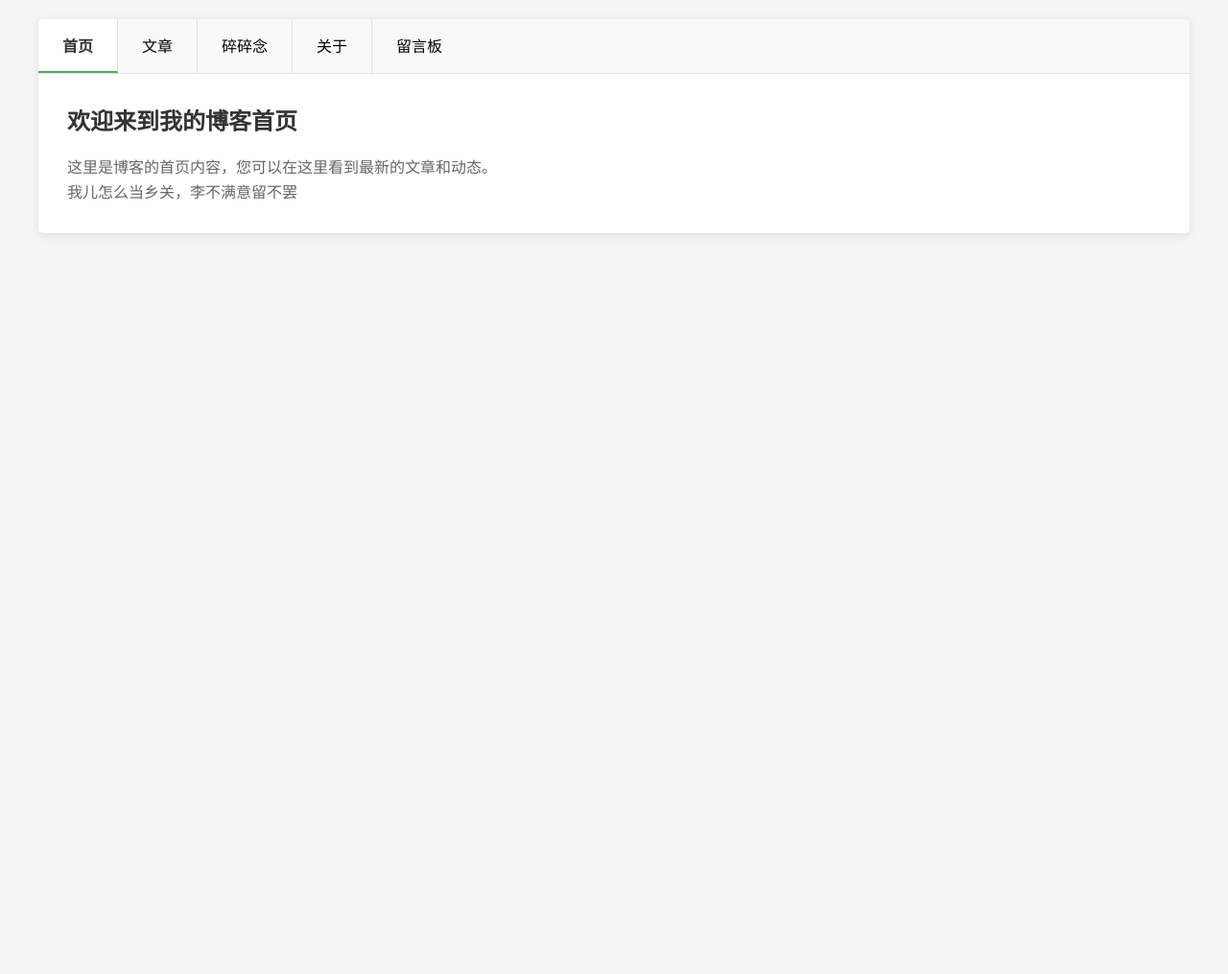
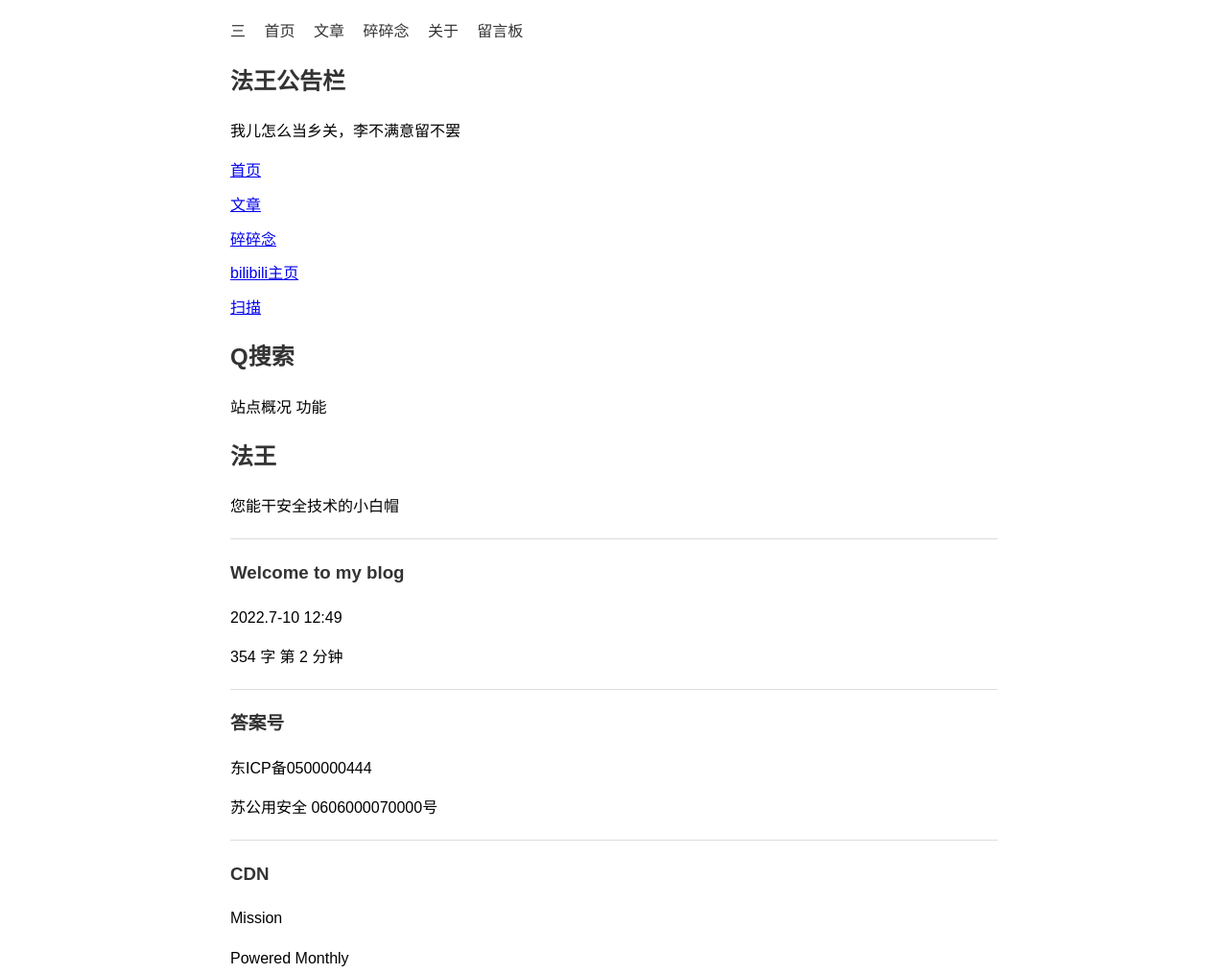
Before and after one commit to 13416224234/13416224234-github.io, a plain HTML site: page index.html in a window 1280 px wide. Shown: the top 1015 px of the page at 96% size. Before the commit the page ends 800 px from the top, so only its background shows below. Drawn offline with Linux system fonts and the light colour scheme.

Commit message:
Update index.html

```diff
--- a/index.html
+++ b/index.html
@@ -1,154 +1,99 @@
 <!DOCTYPE html>
-<html lang="zh-CN">
+<html lang="zh">
 <head>
     <meta charset="UTF-8">
     <meta name="viewport" content="width=device-width, initial-scale=1.0">
-    <title>Tabbed Navigation</title>
+    <title>法王公告栏</title>
     <style>
-        * {
-            margin: 0;
-            padding: 0;
-            box-sizing: border-box;
-            font-family: 'Microsoft YaHei', sans-serif;
+        body {
+            font-family: Arial, sans-serif;
+            max-width: 800px;
+            margin: 0 auto;
+            padding: 20px;
+            line-height: 1.6;
         }
-
-        body {
-            background-color: #f5f5f5;
-            padding: 20px;
+        nav {
+            margin-bottom: 20px;
         }
-
-        .tabs-container {
-            max-width: 1200px;
-            margin: 0 auto;
-            background: white;
-            box-shadow: 0 2px 10px rgba(0,0,0,0.1);
-            border-radius: 5px;
-            overflow: hidden;
-        }
-
-        .tabs-header {
-            display: flex;
-            background-color: #f9f9f9;
-            border-bottom: 1px solid #e0e0e0;
-        }
-
-        .tab {
-            padding: 15px 25px;
-            cursor: pointer;
-            transition: all 0.3s ease;
-            border-right: 1px solid #e0e0e0;
-            position: relative;
-        }
-
-        .tab:last-child {
-            border-right: none;
-        }
-
-        .tab.active {
-            background-color: white;
-            color: #333;
-            font-weight: bold;
-            border-bottom: 2px solid #4CAF50;
-        }
-
-        .tab:hover:not(.active) {
-            background-color: #f0f0f0;
-        }
-
-        .tab-content {
-            display: none;
-            padding: 30px;
-            animation: fadeIn 0.5s ease;
-        }
-
-        .tab-content.active {
-            display: block;
-        }
-
-        @keyframes fadeIn {
-            from { opacity: 0; }
-            to { opacity: 1; }
-        }
-
-        h2 {
-            margin-bottom: 20px;
+        nav a {
+            margin-right: 15px;
+            text-decoration: none;
             color: #333;
         }
-
-        p {
-            line-height: 1.6;
+        h1, h2, h3 {
+            color: #333;
+        }
+        ul {
+            list-style-type: none;
+            padding: 0;
+        }
+        li {
+            margin-bottom: 10px;
+        }
+        hr {
+            border: 0;
+            height: 1px;
+            background: #ddd;
+            margin: 20px 0;
+        }
+        footer {
+            margin-top: 40px;
+            font-size: 0.9em;
             color: #666;
+            text-align: center;
         }
     </style>
 </head>
 <body>
-    <div class="tabs-container">
-        <div class="tabs-header">
-            <div class="tab active" data-tab="home">首页</div>
-            <div class="tab" data-tab="articles">文章</div>
-            <div class="tab" data-tab="thoughts">碎碎念</div>
-            <div class="tab" data-tab="about">关于</div>
-            <div class="tab" data-tab="guestbook">留言板</div>
-        </div>
+    <nav>
+        <a href="#">三</a>
+        <a href="#">首页</a>
+        <a href="#">文章</a>
+        <a href="#">碎碎念</a>
+        <a href="#">关于</a>
+        <a href="#">留言板</a>
+    </nav>
 
-        <div class="tabs-content">
-            <div class="tab-content active" id="home">
-                <h2>欢迎来到我的博客首页</h2>
-                <p>这里是博客的首页内容，您可以在这里看到最新的文章和动态。</p>
-                <p>我儿怎么当乡关，李不满意留不罢</p>
-            </div>
+    <h2>法王公告栏</h2>
+    <p>我儿怎么当乡关，李不满意留不罢</p>
 
-            <div class="tab-content" id="articles">
-                <h2>我的文章</h2>
-                <p>这里是我的所有文章列表，包括技术分享、生活感悟等内容。</p>
-                <ul>
-                    <li>Web安全入门</li>
-                    <li>前端开发技巧</li>
-                    <li>网络安全实践</li>
-                </ul>
-            </div>
+    <ul>
+        <li><a href="#">首页</a></li>
+        <li><a href="#">文章</a></li>
+        <li><a href="#">碎碎念</a></li>
+        <li><a href="#">bilibili主页</a></li>
+        <li><a href="#">扫描</a></li>
+    </ul>
 
-            <div class="tab-content" id="thoughts">
-                <h2>碎碎念</h2>
-                <p>这里记录我的日常思考和随想。</p>
-                <p>2022.7-10 12:49 | 354字 | 第2分钟</p>
-            </div>
+    <h2>Q搜索</h2>
+    <p>站点概况    功能</p>
 
-            <div class="tab-content" id="about">
-                <h2>关于我</h2>
-                <p>您能干安全技术的小白帽</p>
-                <p>我是一个对安全技术感兴趣的开发者，喜欢分享知识和经验。</p>
-            </div>
+    <h2>法王</h2>
+    <p>您能干安全技术的小白帽</p>
 
-            <div class="tab-content" id="guestbook">
-                <h2>留言板</h2>
-                <p>欢迎留下您的意见和建议！</p>
-                <textarea placeholder="请输入您的留言..." style="width:100%; height:100px; padding:10px;"></textarea>
-                <button style="margin-top:10px; padding:8px 15px; background:#4CAF50; color:white; border:none; border-radius:4px;">提交留言</button>
-            </div>
-        </div>
-    </div>
+    <hr>
 
-    <script>
-        document.addEventListener('DOMContentLoaded', function() {
-            const tabs = document.querySelectorAll('.tab');
-            const tabContents = document.querySelectorAll('.tab-content');
+    <h3>Welcome to my blog</h3>
+    <p>2022.7-10 12:49</p>
+    <p>354 字  第 2 分钟</p>
 
-            tabs.forEach(tab => {
-                tab.addEventListener('click', () => {
-                    // Remove active class from all tabs and contents
-                    tabs.forEach(t => t.classList.remove('active'));
-                    tabContents.forEach(c => c.classList.remove('active'));
+    <hr>
 
-                    // Add active class to clicked tab
-                    tab.classList.add('active');
+    <h3>答案号</h3>
+    <p>东ICP备0500000444</p>
+    <p>苏公用安全 0606000070000号</p>
 
-                    // Show corresponding content
-                    const tabId = tab.getAttribute('data-tab');
-                    document.getElementById(tabId).classList.add('active');
-                });
-            });
-        });
-    </script>
+    <hr>
+
+    <h3>CDN</h3>
+    <p>Mission</p>
+    <p>Powered Monthly</p>
+
+    <footer>
+        <p>Copyright 2022-2022 © Pawaho</p>
+        <h3>Running Time</h3>
+        <p>关注 微信公众号 获取更多</p>
+        <p>Dicme Argan</p>
+    </footer>
 </body>
 </html>
```
